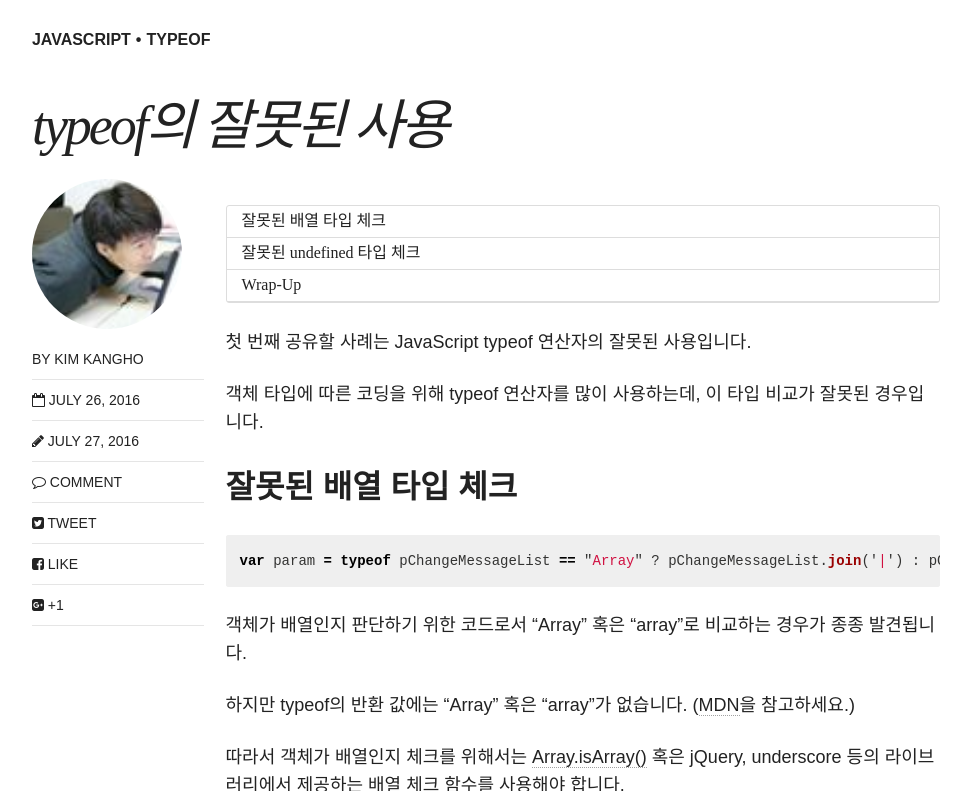
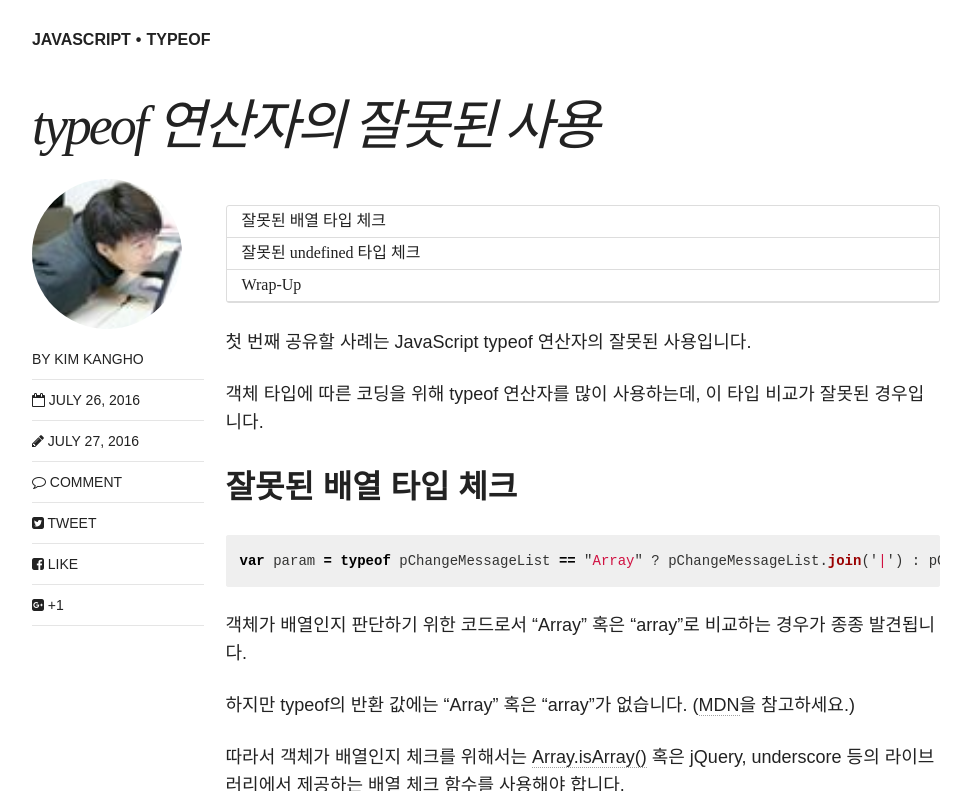
Before and after one commit to cimfalab/deepscan, a Jekyll site: the page built from _posts/blog/2016-07-26-typeof.md, in a window 1280 px wide and 900 px high, cut to the strip 109-900 px from the top of the window. Shown: the whole strip, without its empty margins (154-1125 px from the left). Built offline with Jekyll 4.4.1, drawn with Linux system fonts in a browser that asks for light colours; nearby versions of some CDN libraries; some web fonts are replaced; comment, search, counter and statistics services are not loaded.

Commit message:
Update Post #1

```diff
--- a/_posts/blog/2016-07-26-typeof.md
+++ b/_posts/blog/2016-07-26-typeof.md
@@ -1,6 +1,6 @@
 ---
 layout: post
-title: typeof의 잘못된 사용
+title: typeof 연산자의 잘못된 사용
 excerpt: "JavaScript에서 typeof 연산자의 잘못된 사용례를 알아봅니다."
 date: 2016-07-26 18:00:00 +0900
 modified: 2016-07-27 14:00:00 +0900
```
